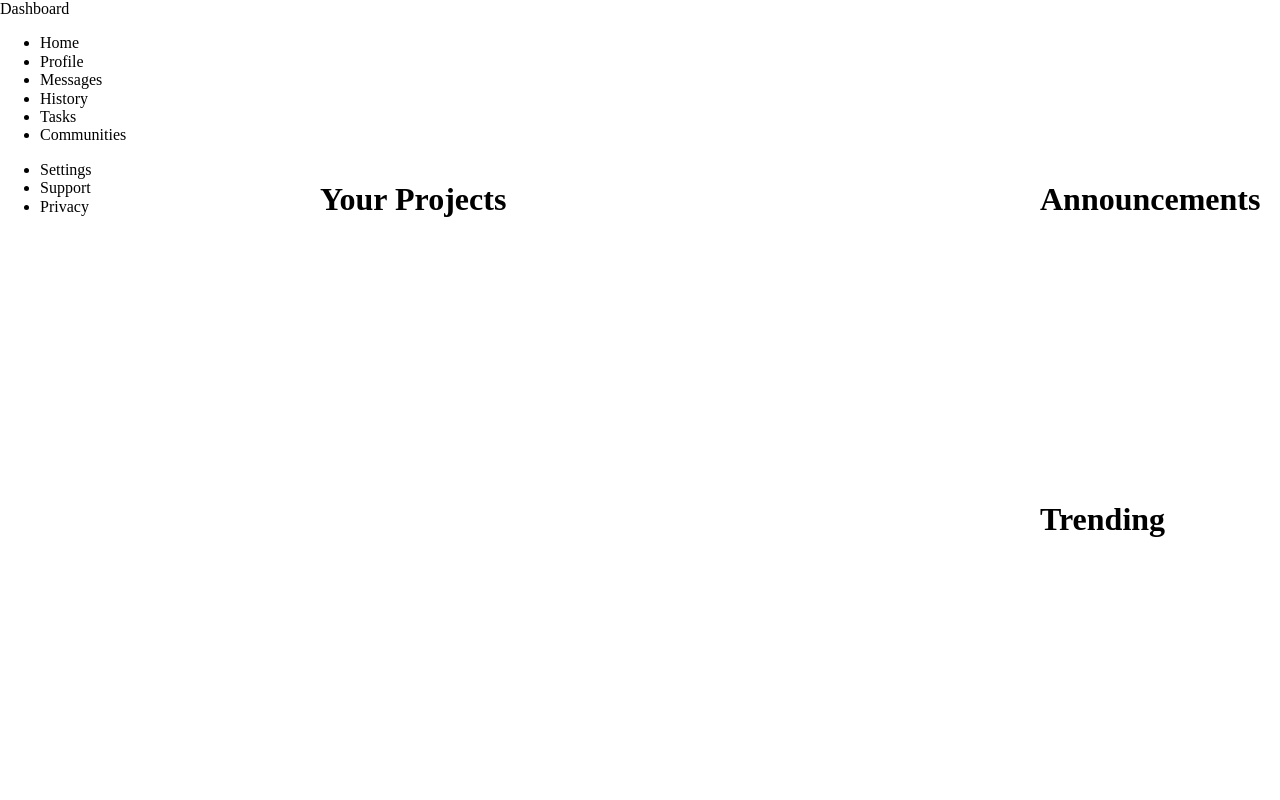
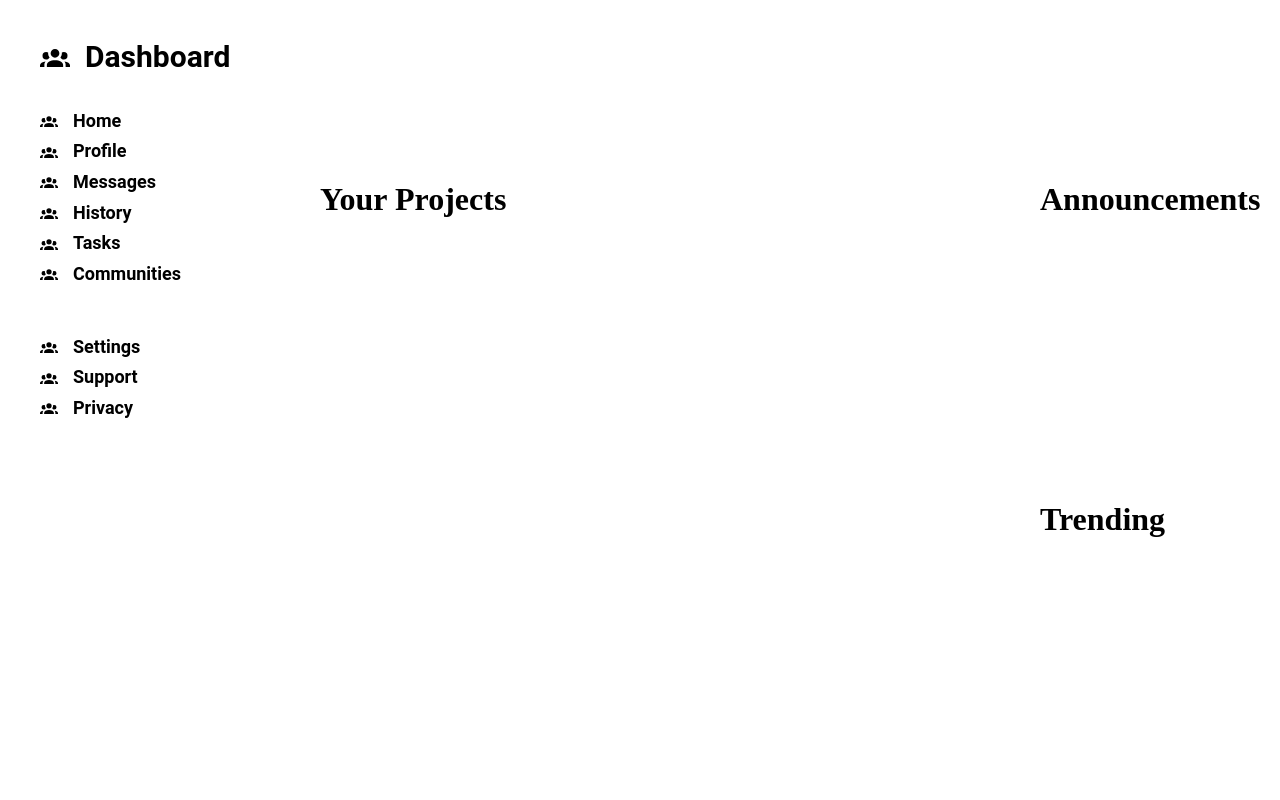
Before and after one commit to edu2907/admin-dashboard, a plain HTML site: page index.html in a window 1280 px wide. Drawn offline with Linux system fonts and the light colour scheme.

Commit message:
Add sidebar layout style

```diff
--- a/index.html
+++ b/index.html
@@ -12,22 +12,22 @@
   <div class="layout-container">
 
     <div class="sidebar">
-      <div>Dashboard</div>
+      <div><img src="images/account-group.svg" alt="logo-icon"><h1>Dashboard</h1></div>
       <div>
         <ul>
-          <li>Home</li>
-          <li>Profile</li>
-          <li>Messages</li>
-          <li>History</li>
-          <li>Tasks</li>
-          <li>Communities</li>
+          <li><img src="images/account-group.svg" alt="home-icon"> Home</li>
+          <li><img src="images/account-group.svg" alt="profile-icon">Profile</li>
+          <li><img src="images/account-group.svg" alt="-icon">Messages</li>
+          <li><img src="images/account-group.svg" alt="messages-icon">History</li>
+          <li><img src="images/account-group.svg" alt="tasks-icon">Tasks</li>
+          <li><img src="images/account-group.svg" alt="communities-icon">Communities</li>
         </ul>
       </div>
       <div>
         <ul>
-          <li>Settings</li>
-          <li>Support</li>
-          <li>Privacy</li>
+          <li><img src="images/account-group.svg" alt="settings-icon">Settings</li>
+          <li><img src="images/account-group.svg" alt="support-icon">Support</li>
+          <li><img src="images/account-group.svg" alt="privacy-icon">Privacy</li>
         </ul>
       </div>
     </div>
--- a/style.css
+++ b/style.css
@@ -10,7 +10,43 @@
 }
 
 .sidebar {
+  font-family: Roboto, Arial, sans-serif;
   grid-area: sidebar;
+  display: flex;
+  flex-direction: column;
+  gap: 20px;
+  padding-left: 40px;
+  padding-top: 40px;
+}
+
+.sidebar div:first-child, .sidebar li {
+  display: flex;
+  gap: 15px;
+  align-items: center;
+}
+
+.sidebar h1 {
+  font-size: 30px;
+  margin: 0px;
+}
+
+.sidebar div:first-child img {
+  height: 30px;
+}
+
+.sidebar ul {
+  list-style: none;
+  padding: 0px;
+}
+
+.sidebar li {
+  margin-bottom: 10px;
+  font-size: 18px;
+  font-weight: bold;
+}
+
+.sidebar li img {
+  height: 18px;
 }
 
 header {
```
Also changed, not shown: images/account-group.svg (added).
